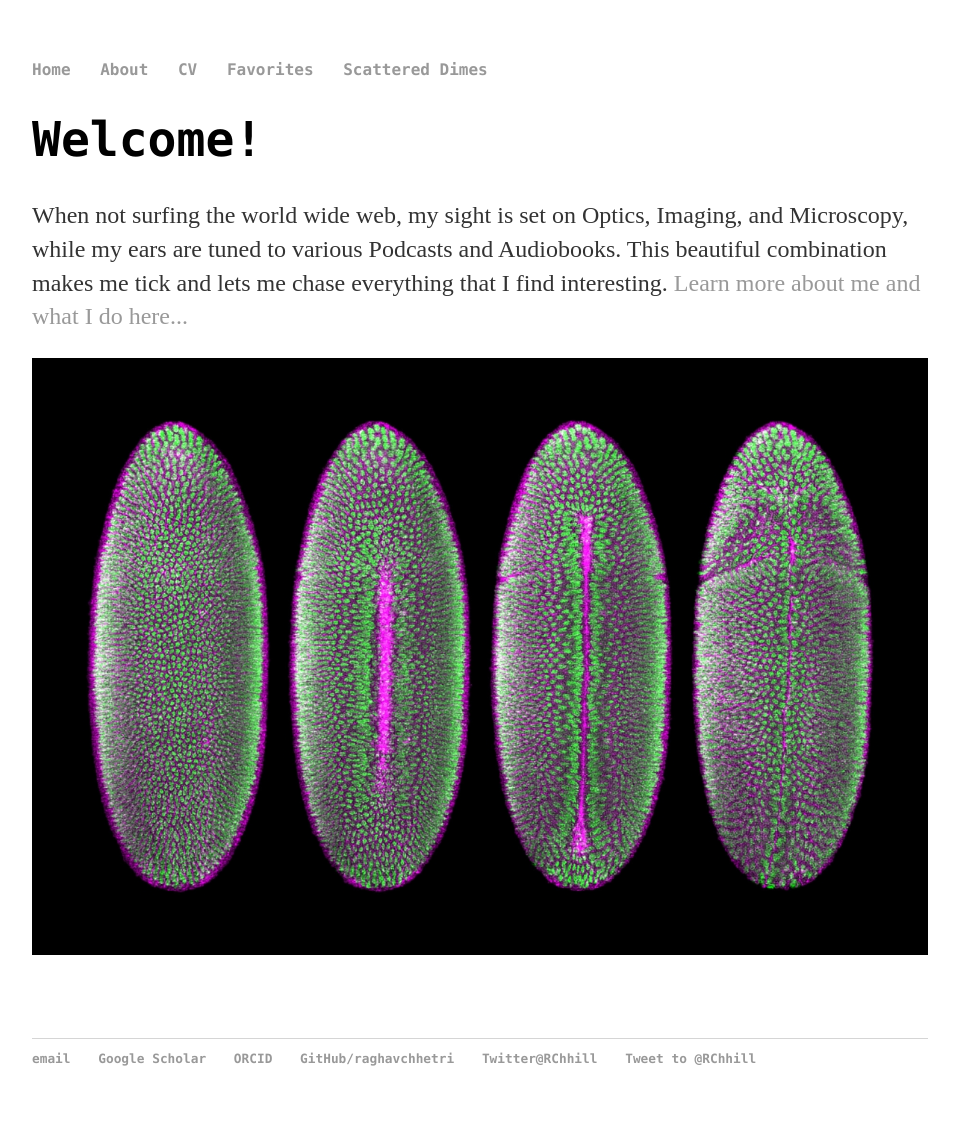
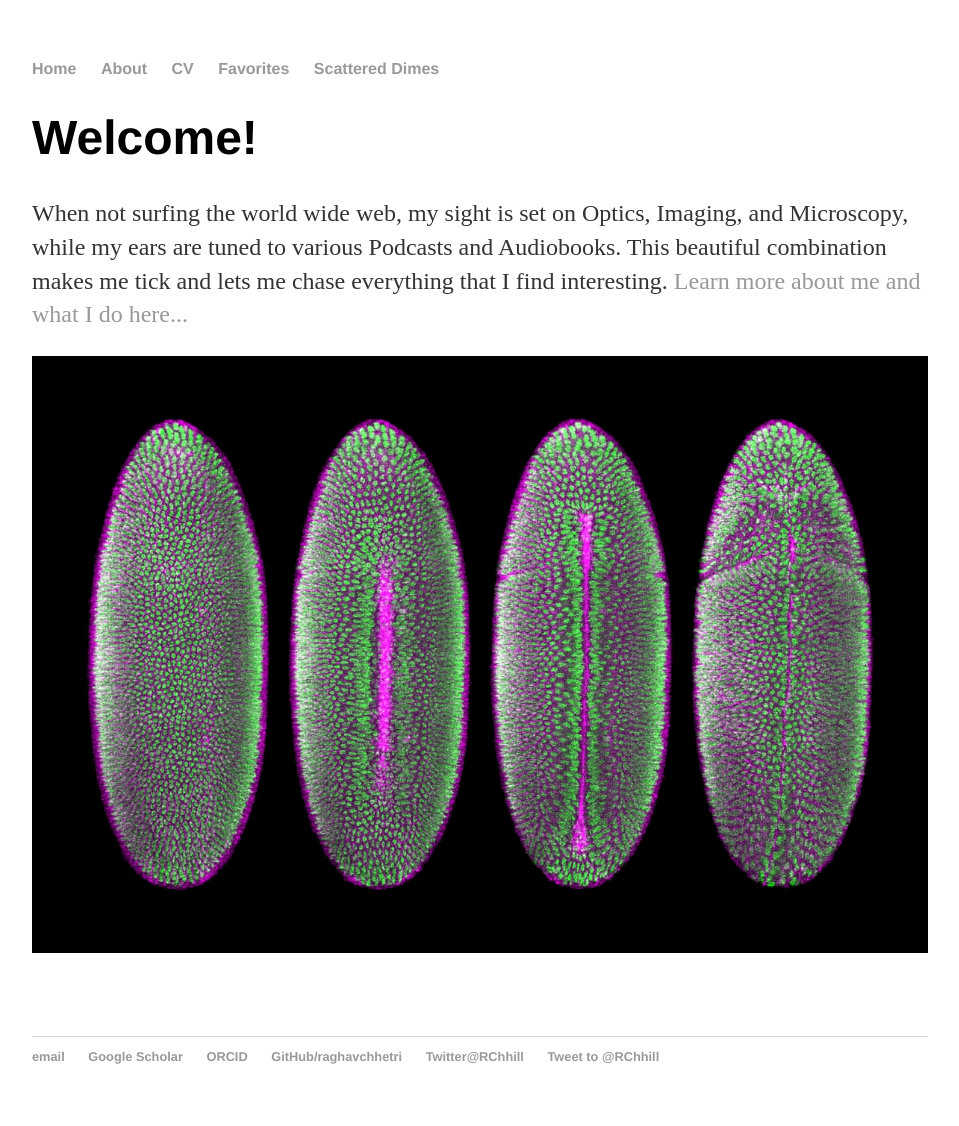
Before and after one commit to raghavchhetri/raghavchhetri.github.io, a Jekyll site: the page built from index.html, in a window 1280 px wide. Shown: the whole page, without its empty margins (160-1119 px from the left). Built offline with Jekyll 4.4.1, drawn with Linux system fonts in a browser that asks for light colours; comment, search, counter and statistics services are not loaded.

Commit message:
Update main.css

```diff
--- a/css/main.css
+++ b/css/main.css
@@ -3,7 +3,7 @@ body {
     width: 70%;
 }
 nav ul, footer ul {
-    font-family:'Consolas', 'Consolas', 'Consolas';
+    font-family:'Helvetica', 'Consolas', 'Sans-Serif';
     padding: 0px;
     list-style: none;
     font-weight: bold;
@@ -21,7 +21,7 @@ a:hover {
 }
 h1 {
     font-size: 3em;
-    font-family:'Consolas', 'Consolas', 'Consolas';
+    font-family:'Helvetica', 'Consolas', 'Sans-Serif';
 }
 p {
     font-size: 1.5em;
```
